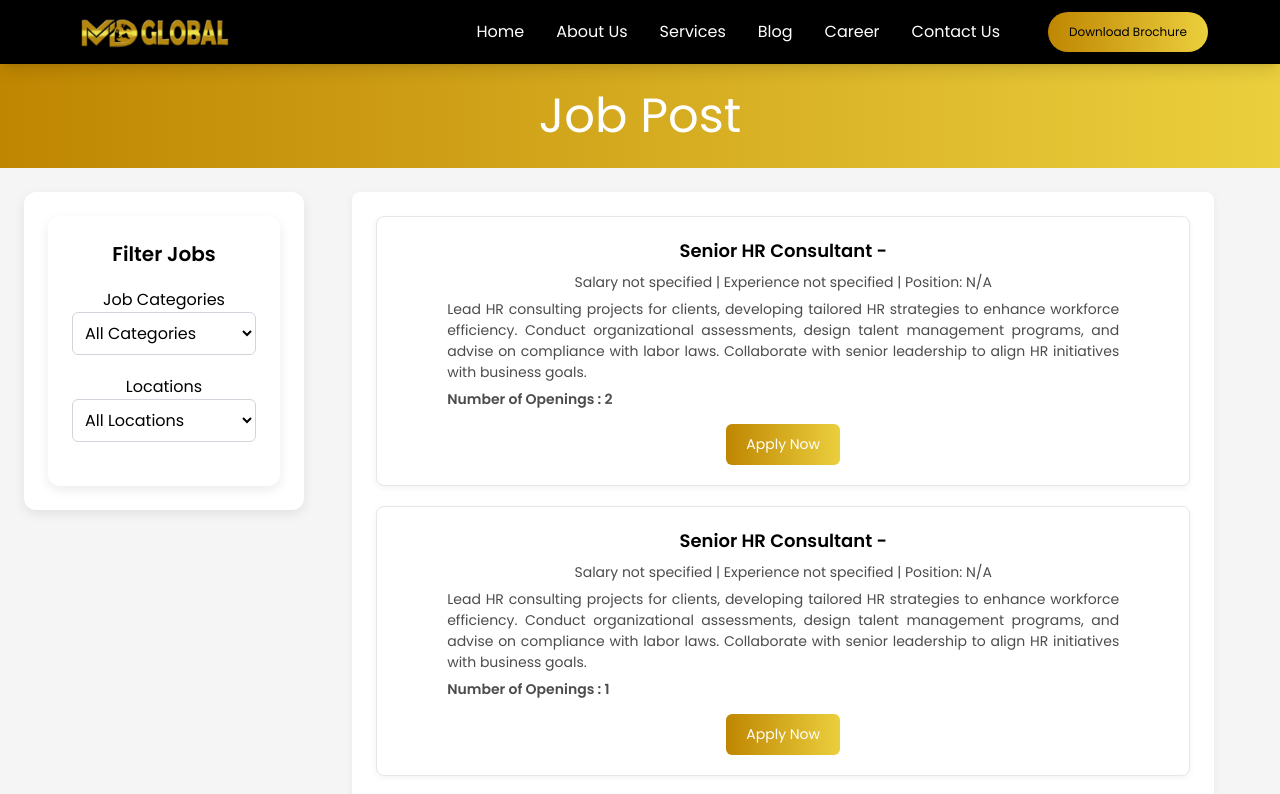
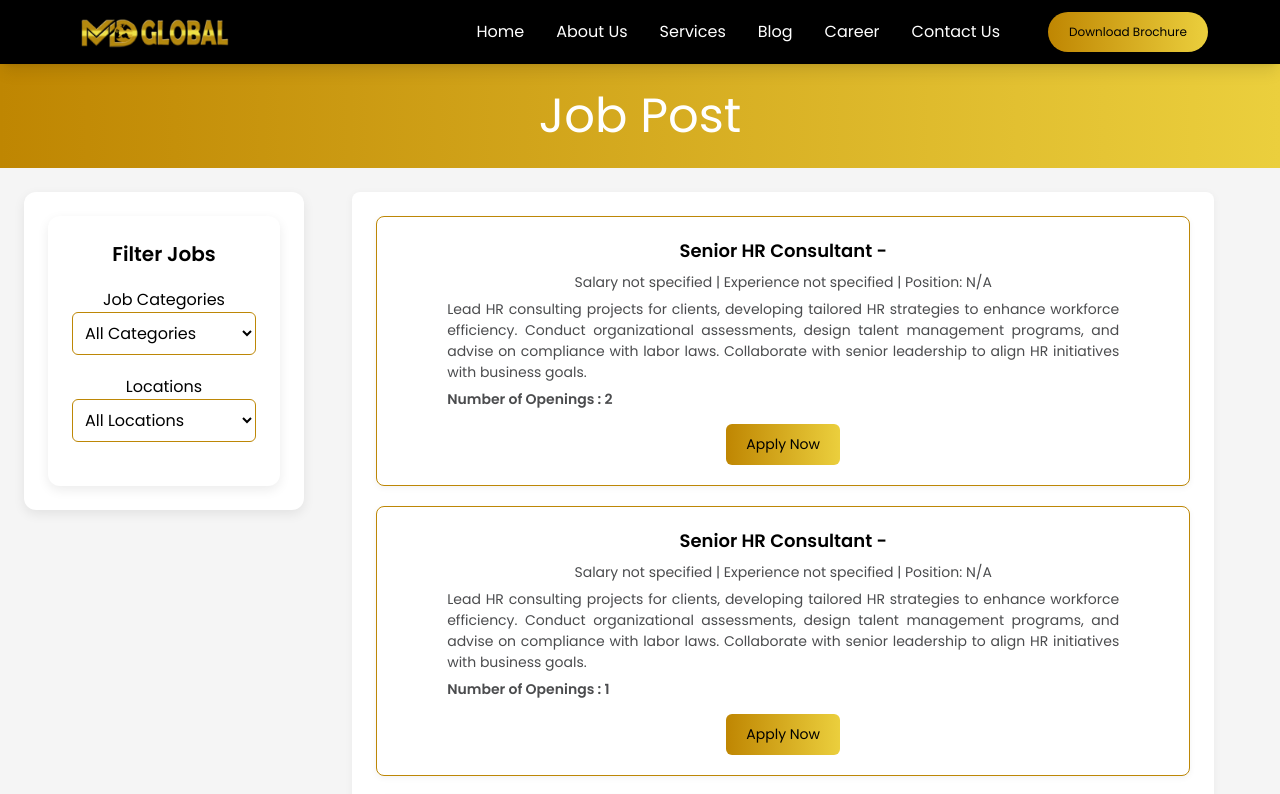
Before and after one commit to Lokender-droid/mdglobalnew, a React (Vite) app: page /career in a window 1280 px wide. Shown: the top 794 px of the page. Built offline with nearby package versions, Linux system fonts and the light colour scheme.

Commit message:
Filter Bar Border color & Job card with button border color

```diff
--- a/src/components/Career/filterbar.css
+++ b/src/components/Career/filterbar.css
@@ -58,7 +58,7 @@ body {
   width: 100%;
   padding: 8px;
   border-radius: 6px;
-  border: 1px solid #d1d5db;
+  border: 1px solid #bd8706;
 }
 
 /* Job Listings */
--- a/src/components/Career/jobcard.css
+++ b/src/components/Career/jobcard.css
@@ -2,7 +2,7 @@
 .job-card {
   background-color: #fff;
   padding: 20px;
-  border: 1px solid #e5e7eb;
+  border: 1px solid #bd8706;
   border-radius: 8px;
   display: flex;
   justify-content: space-between;
@@ -40,7 +40,7 @@
 
 .job-card button {
   background : linear-gradient(90deg, #bf8602, #ebcf3d);
-  color: #fff;
+  color: black;
   padding: 10px 20px;
   border: none;
   border-radius: 6px;
```
